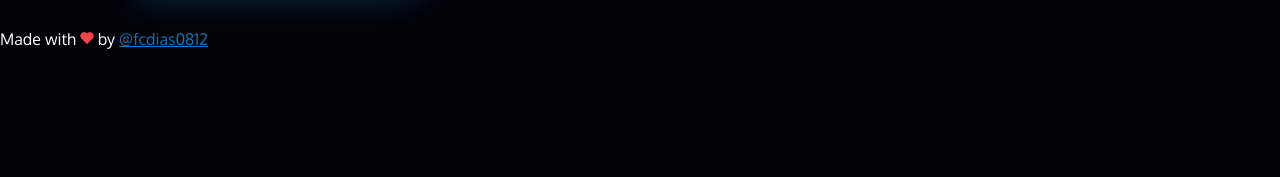
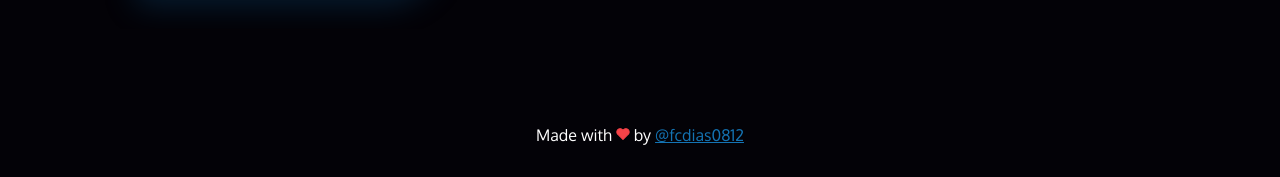
Before and after one commit to fcdias0812/Seal_World, a plain HTML site: page index.html in a window 1280 px wide. Shown: the part 4503-4680 px from the top of the page. Before the commit the page ends 4552 px from the top, so only its background shows below. Drawn offline with Linux system fonts and the light colour scheme.

Commit message:
:sparkles: feat: Footer section

```diff
--- a/style.css
+++ b/style.css
@@ -143,3 +143,9 @@ a{
 .gallery__img-wrapper:nth-child(even)::after{
     left: 1rem;
 }
+
+.footer{
+    margin-top: 4rem;
+    padding: 2rem;
+    text-align: center;
+}
```
